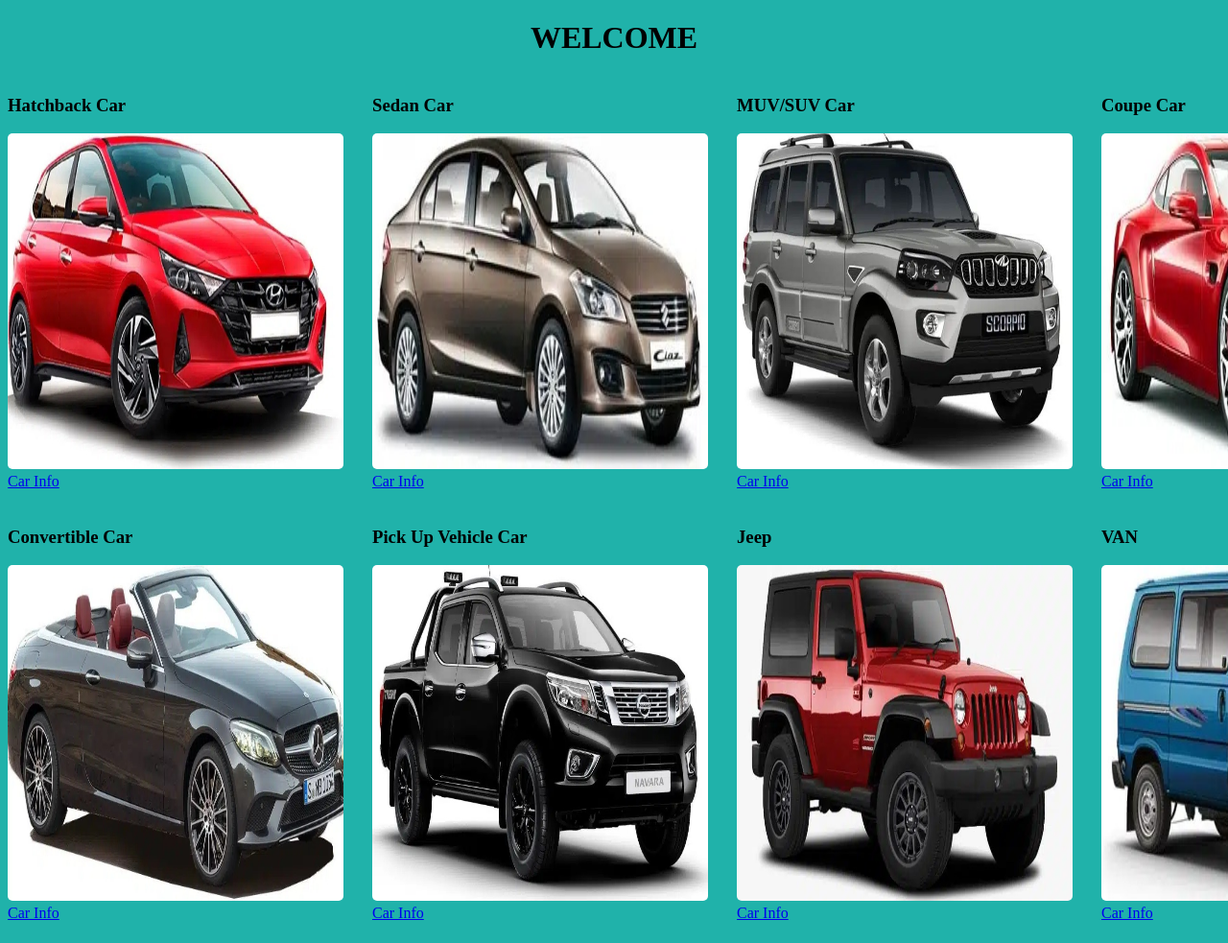
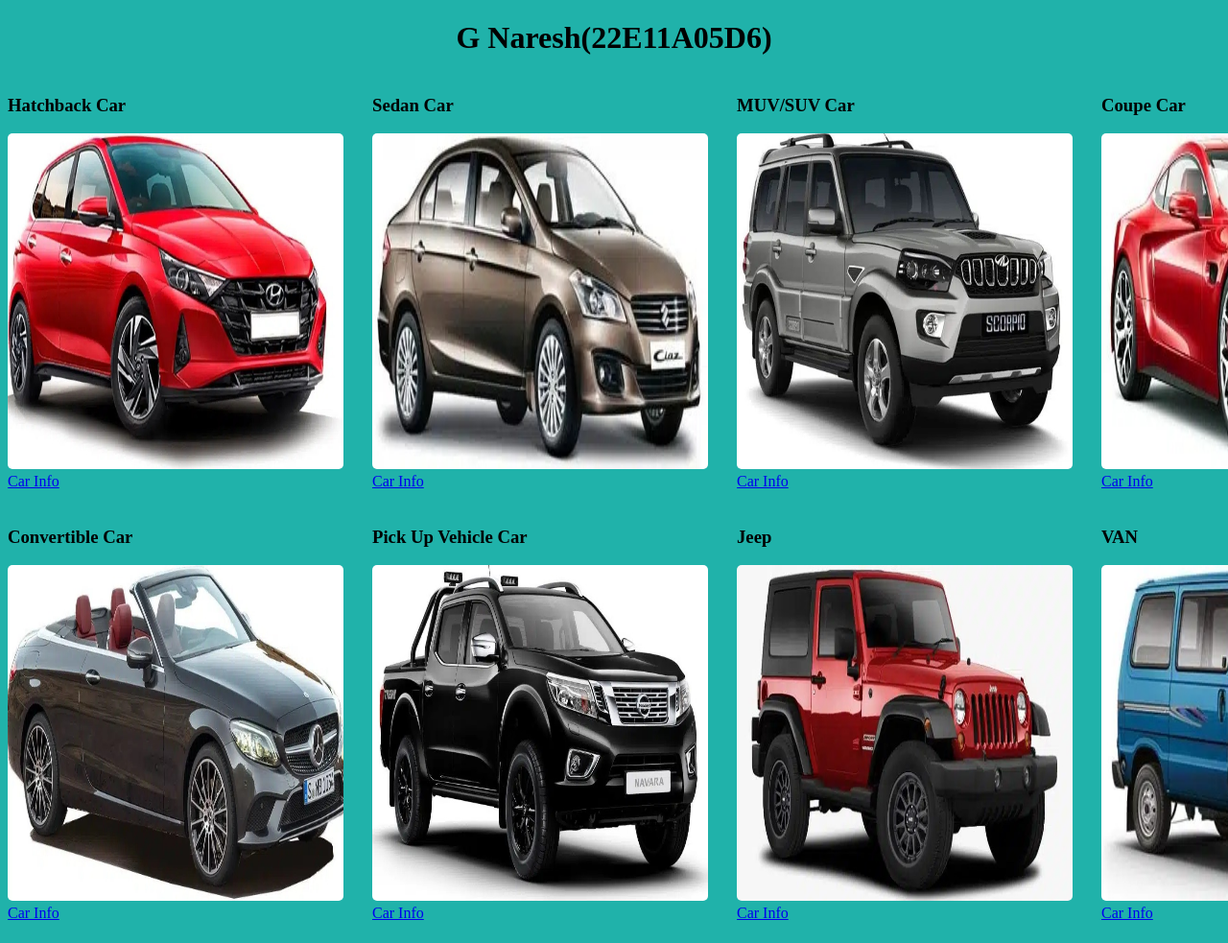
Before and after one commit to GaddamNaresh2654/branch, a plain HTML site: page index.html in a window 1280 px wide. Shown: the top 983 px of the page at 96% size. Drawn offline with Linux system fonts and the light colour scheme.

Commit message:
added text

```diff
--- a/index.html
+++ b/index.html
@@ -6,7 +6,7 @@
     <title>Document</title>
 </head>
 <body style="background-color: lightseagreen;">
-    <h1 style="text-align: center;"> WELCOME</h1>
+    <h1 style="text-align: center;">G Naresh(22E11A05D6)</h1>
 
     <div style="display: flex; width: 450px; height: 450px;gap:30px;">
     <div >
```
Also changed, not shown: 1 other file.
